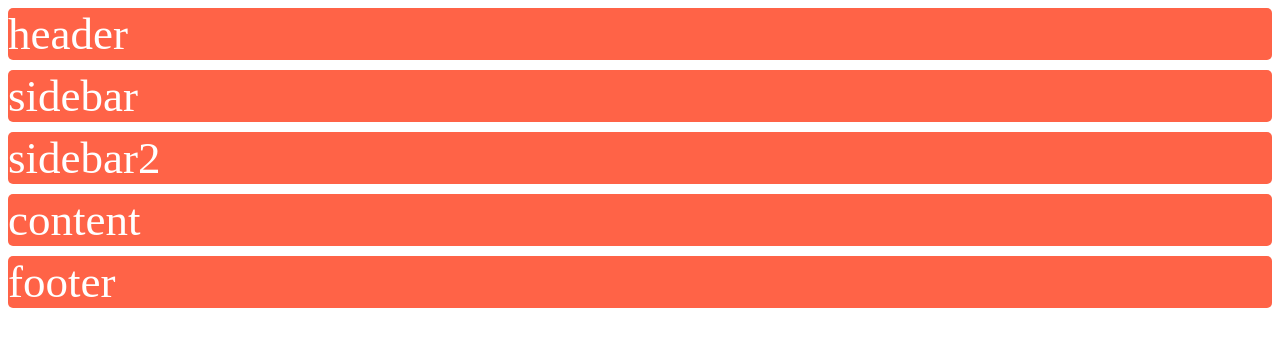
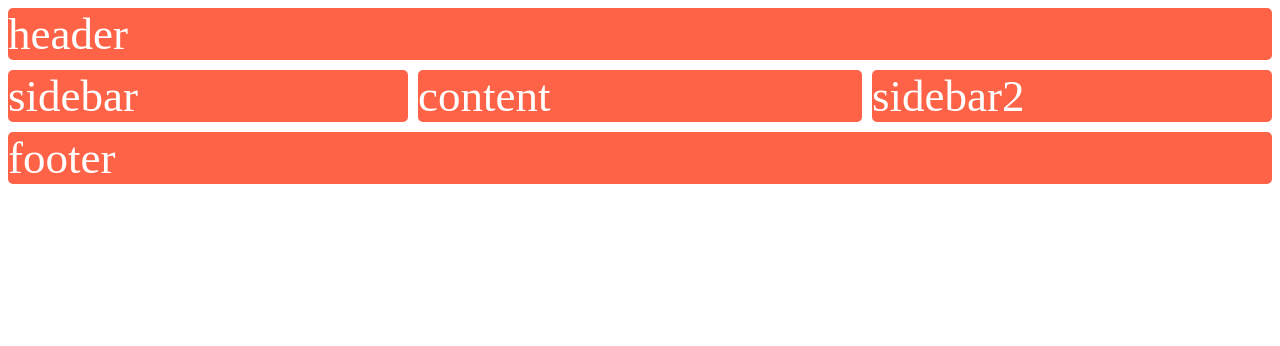
Before and after one commit to NickMazzali/SDB-22-unit-1, a plain HTML site: page lessons/css-grid/grid-templte.html in a window 1280 px wide. Drawn offline with Linux system fonts and the light colour scheme.

Commit message:
grid update

```diff
--- a/lessons/css-grid/grid-templte.css
+++ b/lessons/css-grid/grid-templte.css
@@ -8,5 +8,27 @@
 .wrapper{
     display: grid;
     gap: 10px;
+    grid-template-columns: 400px auto 400px;
+    grid-template-areas:
+    "header header header"
+    "sidebar content sidebar2"
+    "footer footer footer"
+    ;
 
 }
+.header{
+    grid-area: header;
+}
+.sidebar{
+    grid-area: sidebar;
+}
+.sidebar2{
+    grid-area: sidebar2;
+}
+.content{
+    grid-area: content;
+
+}
+.footer{
+    grid-area: footer;
+}
```
